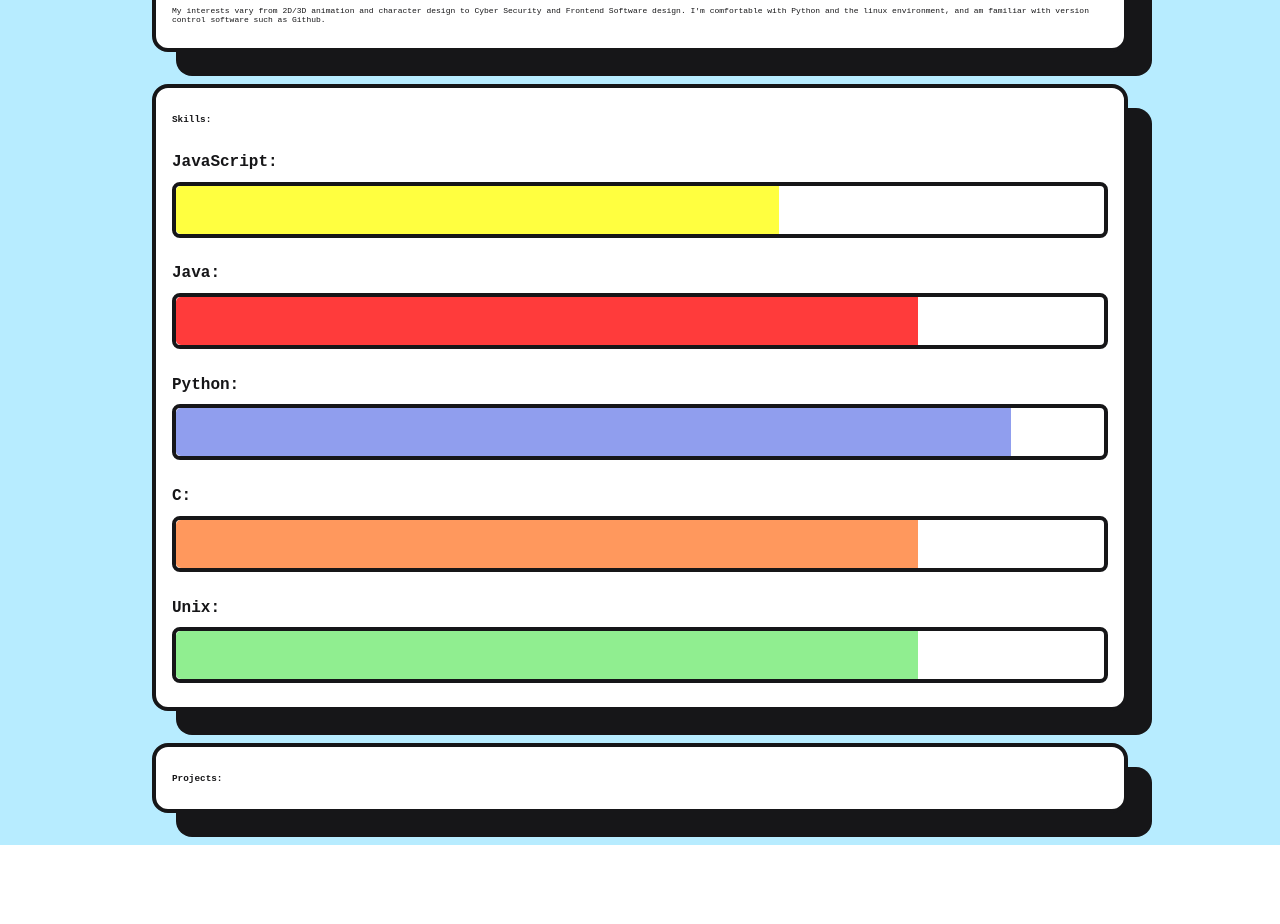
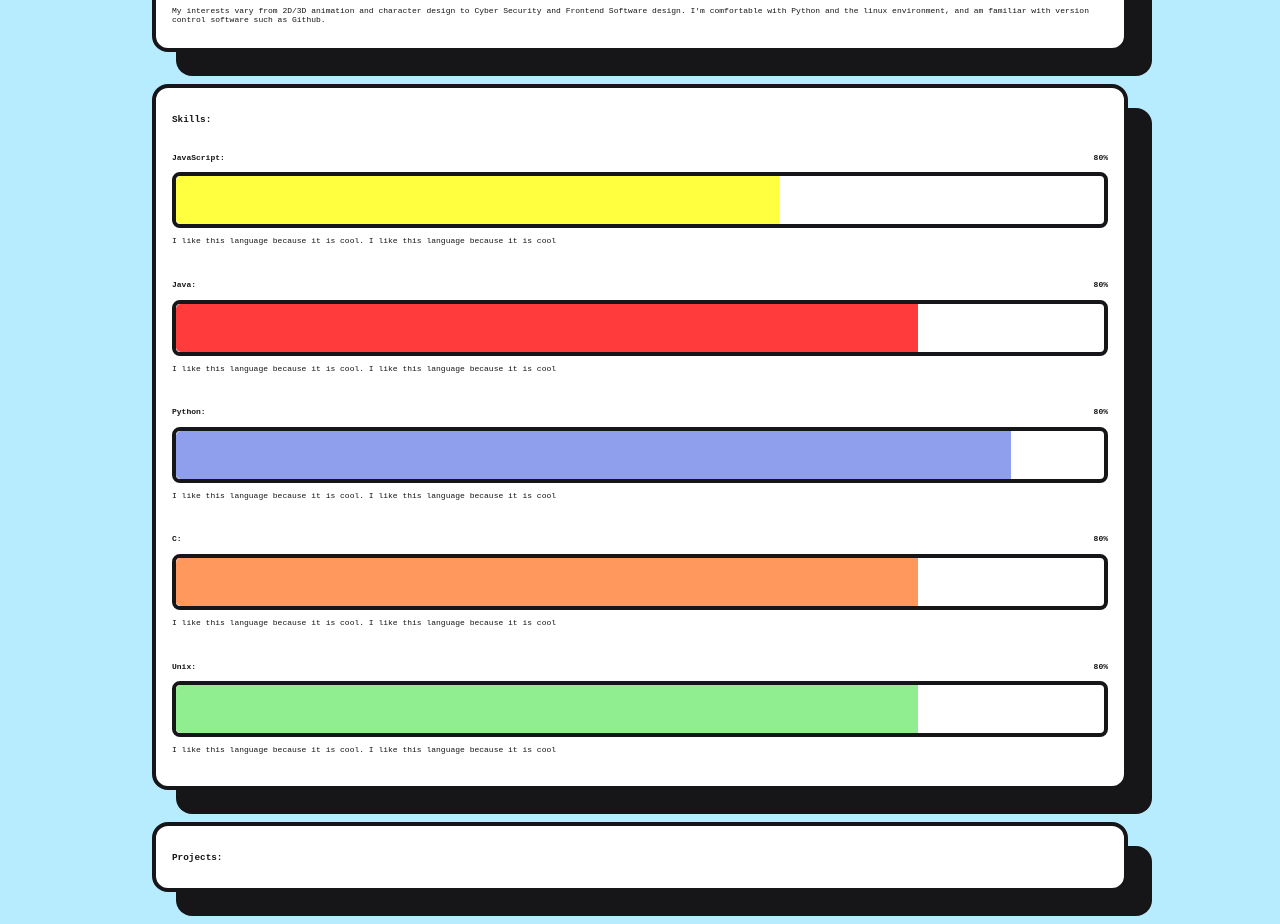
Before and after one commit to tommay76/my_website, a React (Create React App) app: page / in a window 1280 px wide. Shown: the part 681-1605 px from the top of the page. Before the commit the page ends 1526 px from the top, so only its background shows below. Built offline with nearby package versions, Linux system fonts and the light colour scheme.

Commit message:
laptop work, mainly work with the skills slider

```diff
--- a/src/css/HomePage.css
+++ b/src/css/HomePage.css
@@ -58,11 +58,11 @@
 .skillBox {
     display: flex;
     justify-content: space-between;
-    flex-direction: row;
+    flex-direction: column;
     padding: 1em 0em 1em 0em;
 
 }
-@media (max-width: 90rem) {
+@media (max-width: 80rem) {
     .skillBox {
         flex-direction: column;
     }
@@ -72,14 +72,14 @@
 }
 .skillName {
     flex-basis: auto;
-    max-width: 20%;
+
 
 }
 .skillGraphic {
 
     min-width: 80%;
     height: 3rem;
-
+    text-align: right;
     border-radius: 1em;
     border:4px solid rgb(22, 22, 24);
 
--- a/src/pages/HomePage.js
+++ b/src/pages/HomePage.js
@@ -59,43 +59,64 @@ function HomePage () {
         <h3>Skills:</h3>
         <div className='skillBox'>
           <div className='skillName'>
-            <h1> JavaScript: </h1>
+
+            <div style={{ display:'flex', justifyContent:'space-between'}}>
+              <h4> JavaScript: </h4>
+              <h4>80%</h4>
+            </div>
           </div>
           <div className='skillGraphic'>
             <div className='skillGraphicFill_JS' />
           </div>
+          <p>I like this language because it is cool. I like this language because it is cool </p>
         </div>
         <div className='skillBox'>
           <div className='skillName'>
-            <h1> Java: </h1>
+            <div style={{ display:'flex', justifyContent:'space-between'}}>
+              <h4> Java: </h4>
+              <h4>80%</h4>
+            </div>
           </div>
           <div className='skillGraphic'>
             <div className='skillGraphicFill_Java' />
           </div>
+          <p>I like this language because it is cool. I like this language because it is cool </p>
         </div>
         <div className='skillBox'>
           <div className='skillName'>
-            <h1> Python: </h1>
+            <div style={{ display:'flex', justifyContent:'space-between'}}>
+              <h4> Python: </h4>
+              <h4>80%</h4>
+            </div>
           </div>
           <div className='skillGraphic'>
             <div className='skillGraphicFill_Python' />
           </div>
+          <p>I like this language because it is cool. I like this language because it is cool </p>
         </div>
         <div className='skillBox'>
           <div className='skillName'>
-            <h1> C: </h1>
+            <div style={{ display:'flex', justifyContent:'space-between'}}>
+              <h4> C: </h4>
+              <h4>80%</h4>
+            </div>
           </div>
           <div className='skillGraphic'>
             <div className='skillGraphicFill_C' />
           </div>
+          <p>I like this language because it is cool. I like this language because it is cool </p>
         </div>
         <div className='skillBox'>
           <div className='skillName'>
-            <h1> Unix: </h1>
+            <div style={{ display:'flex', justifyContent:'space-between'}}>
+              <h4> Unix: </h4>
+              <h4>80%</h4>
+            </div>
           </div>
           <div className='skillGraphic'>
             <div className='skillGraphicFill_Unix' />
           </div>
+          <p>I like this language because it is cool. I like this language because it is cool </p>
         </div>
       </div>
       <div className='contentBlock' id='projects'>
```
